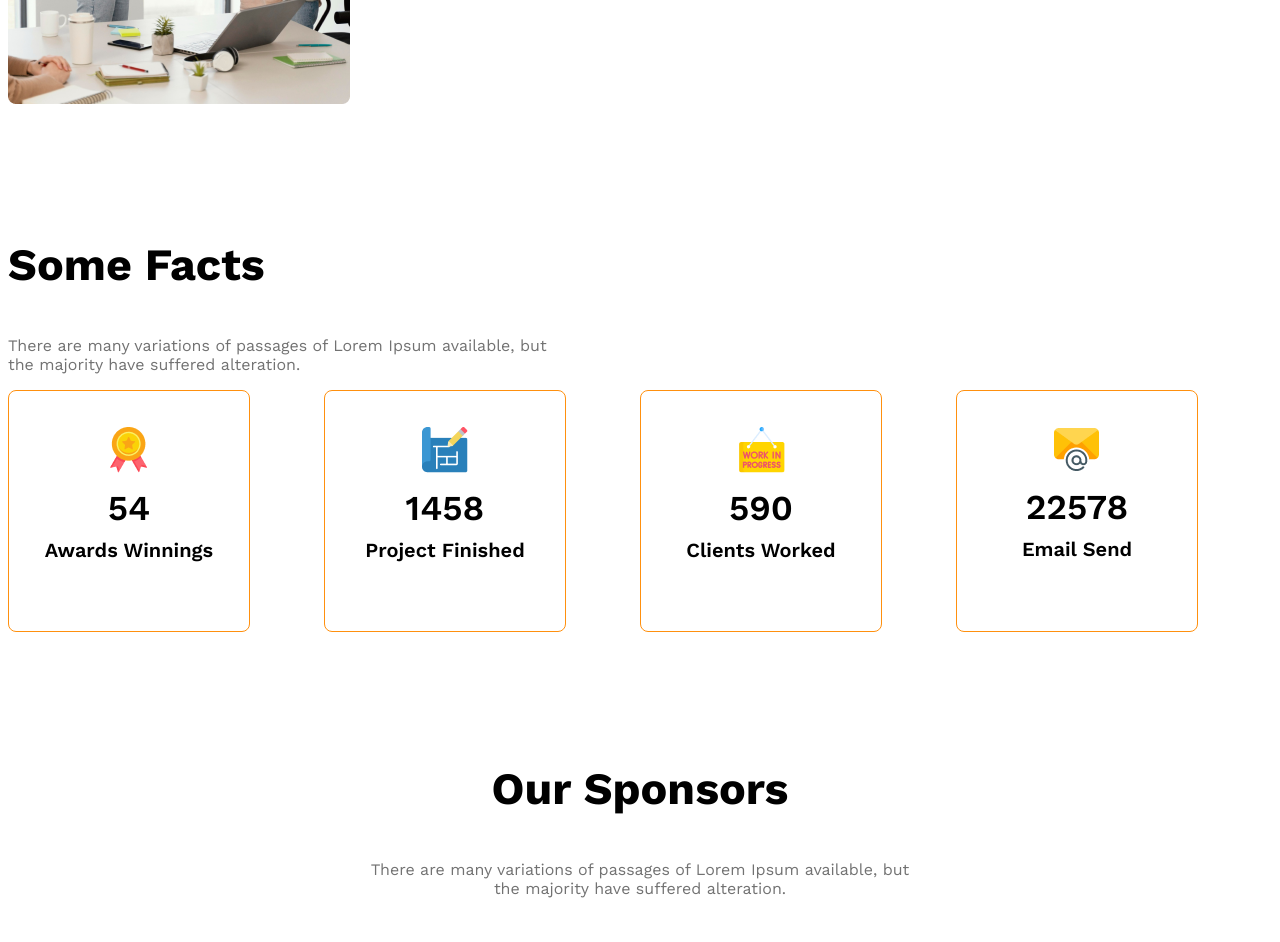
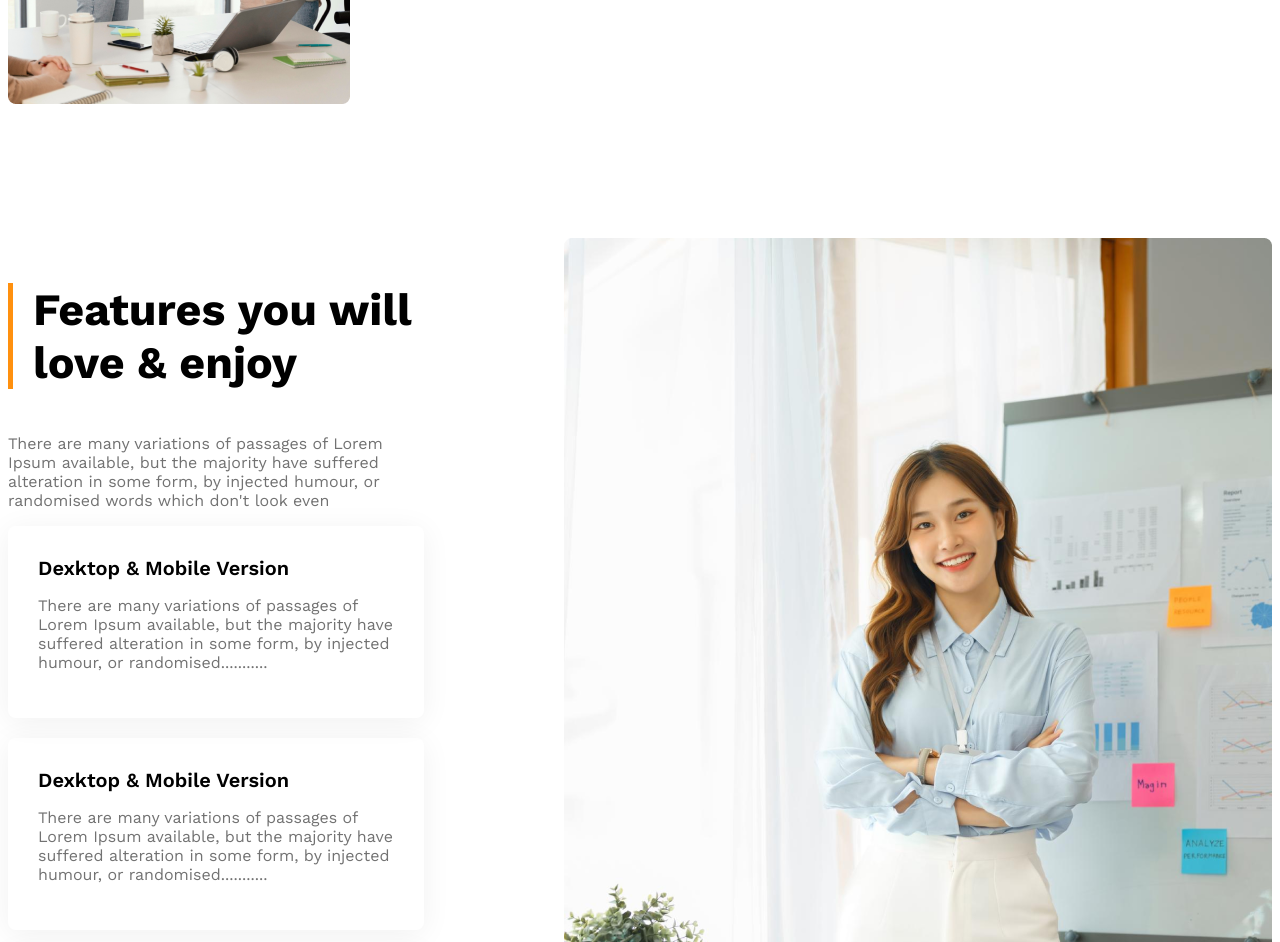
Before and after one commit to Himon64/G3-architects-website, a plain HTML site: page index.html in a window 1280 px wide. Shown: the part 2590-3532 px from the top of the page. Drawn offline with nearby package versions, Linux system fonts and the light colour scheme.

Commit message:
added features card and image work in progress

```diff
--- a/index.html
+++ b/index.html
@@ -45,8 +45,34 @@
             </div>
         </section>
         <!-- features will enjoy -->
-        <section>
+        <section class="features display-flex">
+            <div>
+                <h3 id="feature-section-title" class="section-title">Features you will <br> love & enjoy</h3>
+                <p class="text-light-gray">There are many variations of passages of Lorem Ipsum available, but the majority have suffered alteration in some form, by injected humour, or randomised words which don't look even</p>
+                <!-- feature card container -->
+                <div class="feature-card">
+                    <h4 class="feature-title">Dexktop & Mobile Version</h4>
+                    <p class="text-light-gray">There are many variations of passages of Lorem Ipsum available, but the majority have suffered alteration in some form, by injected humour, or randomised...........</p>
+                </div>
+                <div class="feature-card">
+                    <h4 class="feature-title">Dexktop & Mobile Version</h4>
+                    <p class="text-light-gray">There are many variations of passages of Lorem Ipsum available, but the majority have suffered alteration in some form, by injected humour, or randomised...........</p>
+                </div>
+                <div class="feature-card">
+                    <h4 class="feature-title">Dexktop & Mobile Version</h4>
+                    <p class="text-light-gray">There are many variations of passages of Lorem Ipsum available, but the majority have suffered alteration in some form, by injected humour, or randomised...........</p>
+                </div>
+                <div class="feature-card">
+                    <h4 class="feature-title">Dexktop & Mobile Version</h4>
+                    <p class="text-light-gray">There are many variations of passages of Lorem Ipsum available, but the majority have suffered alteration in some form, by injected humour, or randomised...........</p>
+                </div>
+            </div>
+            <div>
+                <img src="images/architect.png" alt="">
+                <button id="experience-badge" class="btn-primary"><span id="experience-year">10+ Years</span> <br> <span>Experience</span>
 
+                </button>
+            </div>
         </section>
 
         <!-- some facts -->
--- a/style.css
+++ b/style.css
@@ -116,6 +116,29 @@ main > section{
 #quick-list{
     font-weight: 500;
 }
+
+/* features section related styles */
+.features{
+    gap: 140px;
+}
+#feature-section-title{
+    border-left: 5px solid #FF900E;
+    padding-left: 20px;
+}
+
+.feature-card{
+    padding: 30px;
+    box-shadow: 0px 4px 30px 0px rgba(0, 0, 0, 0.06);
+    margin-bottom: 20px;
+    border-radius: 8px;
+}
+.feature-card .feature-title{
+    font-weight: 600;
+    font-size: 1.25rem;
+    margin-top: 0px;
+    margin-bottom: 0px;
+}
+
 /* some facts related styles */
 .facts-container{
     display: grid;
```
